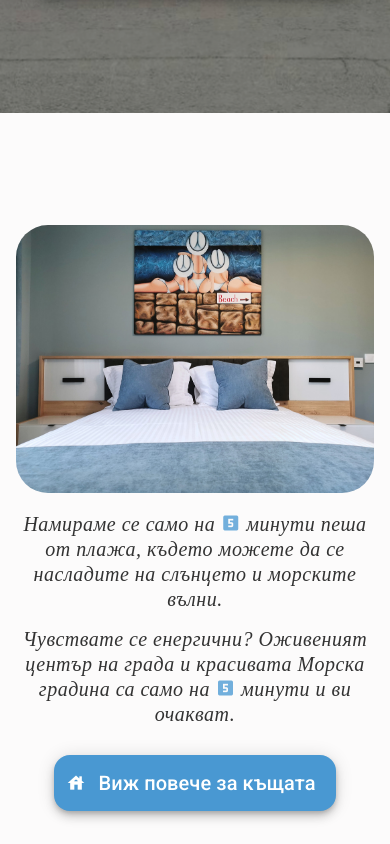
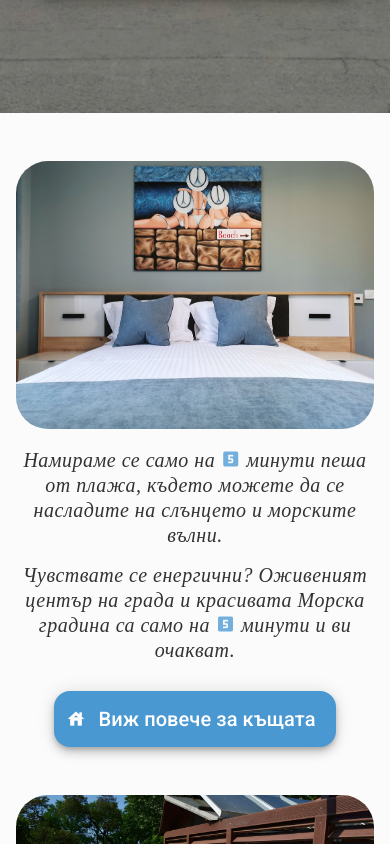
Before and after one commit to LLYS-Phys/timeless-sea-website, an Angular app: page / in a window 390 px wide. Shown: the part 740-1584 px from the top of the page. Built offline with nearby package versions, Linux system fonts and the light colour scheme.

Commit message:
fix white space on home page on mobile

```diff
--- a/src/app/home/home.component.scss
+++ b/src/app/home/home.component.scss
@@ -124,7 +124,7 @@
         }
     }
     .information{
-        margin: 5rem 1rem 1rem 1rem;
+        margin: 1rem;
         .row {
             flex-direction: column;
             .text, img {
```
